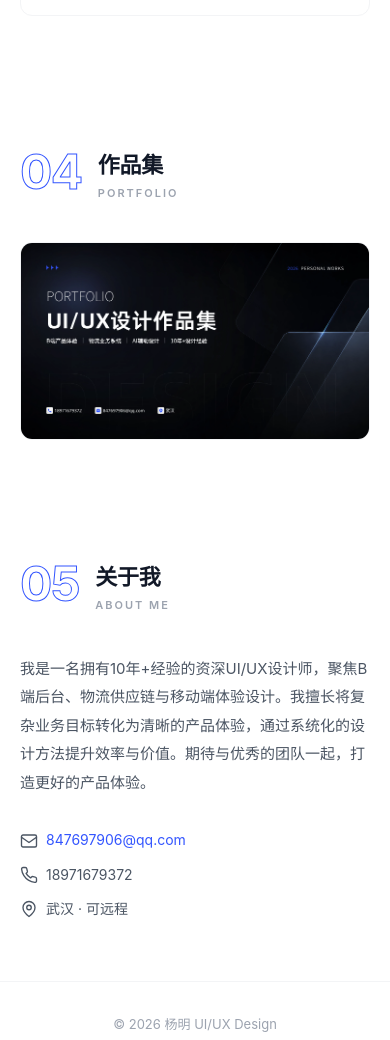
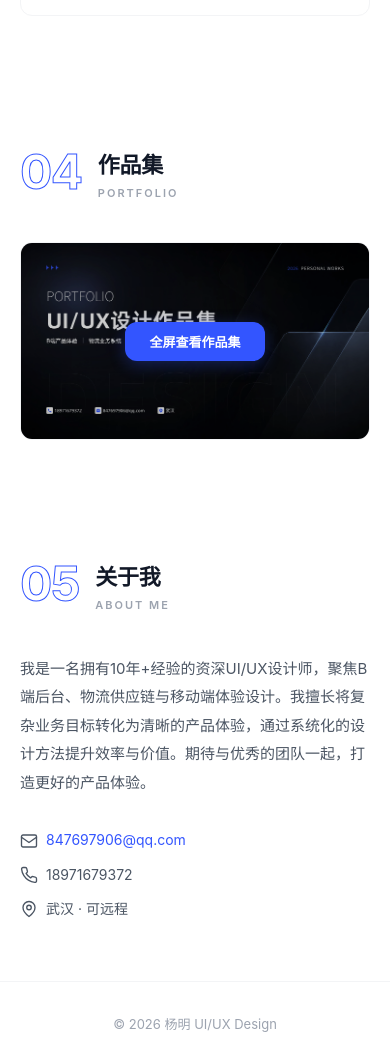
Before and after one commit to yamiuid/portfolio, a plain HTML site: page index.html in a window 390 px wide. Shown: the part 3395-4435 px from the top of the page. Drawn offline with Linux system fonts and the light colour scheme.

Commit message:
作品集按钮移动端默认显示、05-4图片更新

```diff
--- a/index.html
+++ b/index.html
@@ -642,12 +642,12 @@ body {
   opacity: 1;
 }
 .portfolio-preview-btn {
-  padding: 12px 28px;
+  padding: 16px 36px;
   background: var(--accent);
   color: #FFF;
   border: none;
   border-radius: var(--radius-md);
-  font-size: 14px;
+  font-size: 16px;
   font-weight: 600;
   cursor: pointer;
   transition: transform 0.2s ease, box-shadow 0.2s ease;
@@ -808,6 +808,8 @@ body {
   .skills-grid { grid-template-columns: repeat(3, 1fr); }
   .exp-header { flex-direction: column; gap: 4px; }
   .project-card { flex-direction: column; gap: 12px; }
+  .portfolio-preview-overlay { opacity: 1; background: rgba(0,0,0,0.2); }
+  .portfolio-preview-btn { padding: 10px 24px; font-size: 13px; }
   .nav-links { display: none; position: fixed; top: 64px; left: 0; right: 0; transform: none; height: auto; }
   .nav-links.open {
     display: flex; flex-direction: column;
```
Also changed, not shown: 作品集/05-4@1.5x.webp.
